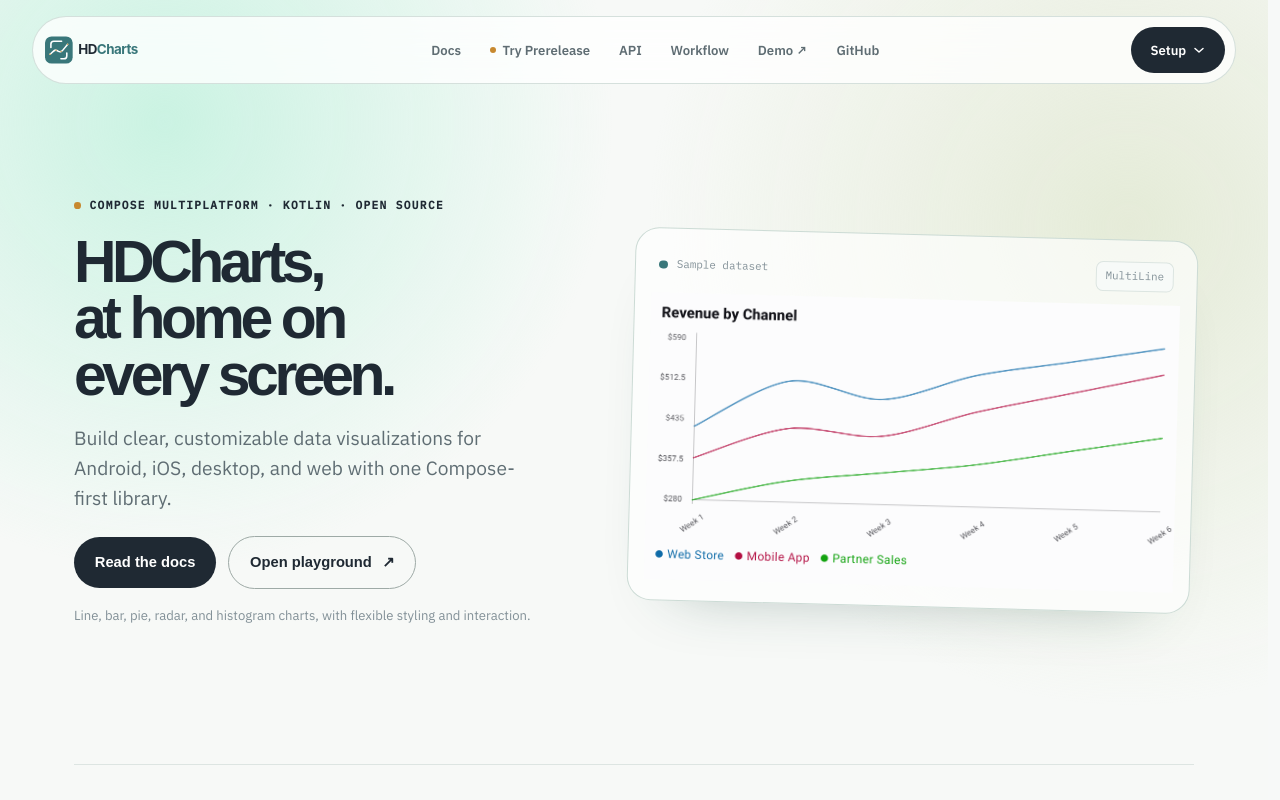
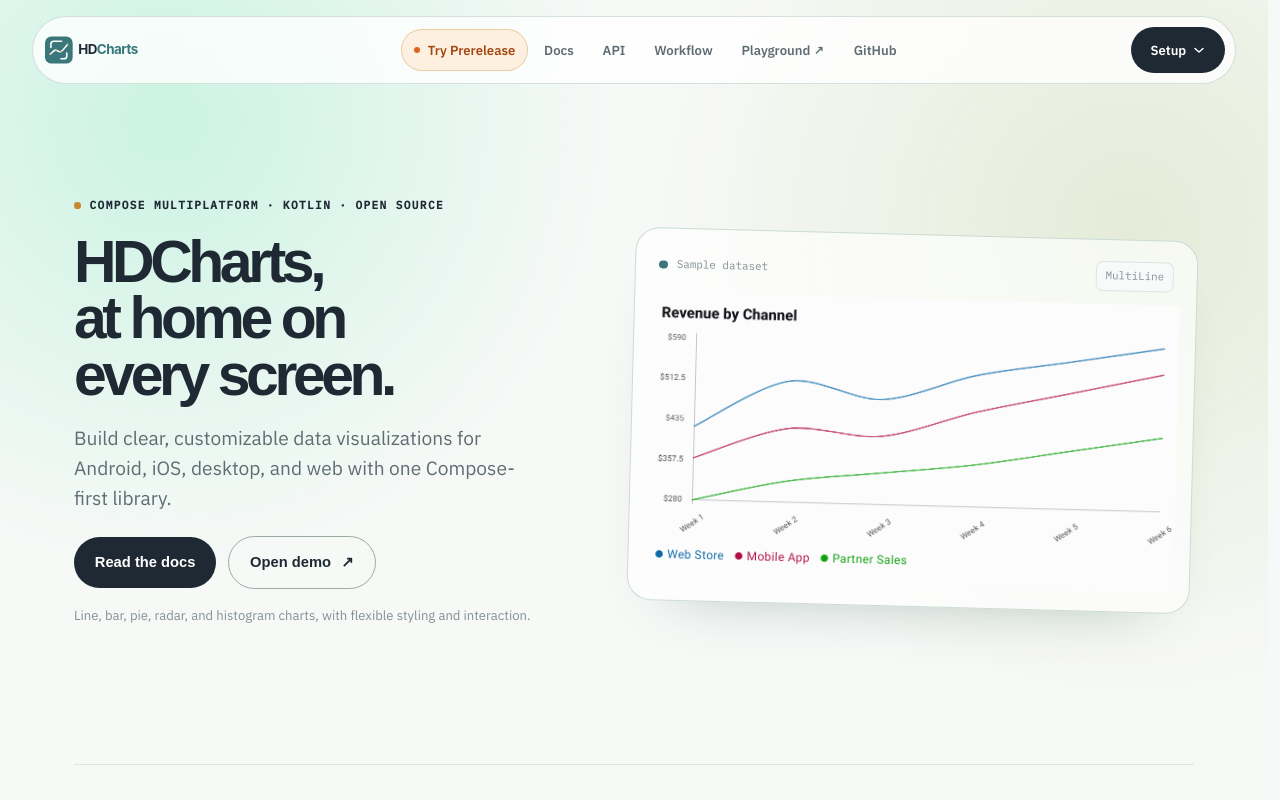
Before and after one commit to HDCharts/charts-docs, a Next.js app in the folder docs-app/: page / in a window 1280 px wide. Shown: the top 800 px of the page. Built offline with nearby package versions, Linux system fonts and the light colour scheme; a web font is replaced by a local one.

Commit message:
feat(nav): highlight Try Prerelease and swap Demo/Playground (#102)

```diff
--- a/docs-app/app/globals.css
+++ b/docs-app/app/globals.css
@@ -475,19 +475,45 @@
   color: var(--marketing-ink);
 }
 
-.marketing-nav-highlight {
+.marketing-nav-links a.marketing-nav-highlight,
+.marketing-mobile-nav a.marketing-nav-highlight {
   display: inline-flex;
   align-items: center;
-  gap: 0.4rem;
+  gap: 0.45rem;
+  background: #fdf0e1;
+  color: #a4480f;
+  box-shadow: inset 0 0 0 1px rgba(199, 137, 47, 0.35);
 }
 
+.marketing-mobile-nav a.marketing-nav-highlight {
+  align-self: flex-start;
+}
+
+.marketing-nav-links a.marketing-nav-highlight:hover,
+.marketing-mobile-nav a.marketing-nav-highlight:hover {
+  background: #fbe4ca;
+  color: #8a3a0a;
+}
+
+/* Live dot with a soft pulsing ring. */
 .marketing-nav-highlight::before {
   content: '';
   display: inline-block;
+  flex-shrink: 0;
   width: 0.4rem;
   height: 0.4rem;
   border-radius: 50%;
-  background: var(--marketing-apricot);
+  background: #e0621b;
+  animation: marketing-hot-pulse 2s ease-out infinite;
+}
+
+@keyframes marketing-hot-pulse {
+  0% { box-shadow: 0 0 0 0 rgba(224, 98, 27, 0.5); }
+  70%, 100% { box-shadow: 0 0 0 0.35rem rgba(224, 98, 27, 0); }
+}
+
+@media (prefers-reduced-motion: reduce) {
+  .marketing-nav-highlight::before { animation: none; }
 }
 
 .marketing-setup-menu {
--- a/docs-app/app/page.tsx
+++ b/docs-app/app/page.tsx
@@ -19,7 +19,7 @@
             </p>
             <div className="marketing-actions">
               <Link href={`/${defaultVersion}/wiki`} className="marketing-button marketing-button-primary">Read the docs</Link>
-              <a href="/playground" target="_blank" rel="noopener noreferrer" className="marketing-button marketing-button-secondary">Open playground <span aria-hidden="true">↗</span></a>
+              <a href={`/demo/${defaultVersion}/`} target="_blank" rel="noopener noreferrer" className="marketing-button marketing-button-secondary">Open demo <span aria-hidden="true">↗</span></a>
             </div>
             <p className="marketing-hero-note">Line, bar, pie, radar, and histogram charts, with flexible styling and interaction.</p>
           </div>
--- a/docs-app/components/MarketingHeader.tsx
+++ b/docs-app/components/MarketingHeader.tsx
@@ -22,12 +22,12 @@
         </Link>
 
         <nav className="marketing-nav-links" aria-label="Main navigation">
+          <Link href="/snapshot/wiki" className="marketing-nav-highlight">Try Prerelease</Link>
           <Link href={`/${versionId}/wiki`}>Docs</Link>
-          <Link href="/snapshot/wiki" className="marketing-nav-highlight">Try Prerelease</Link>
           <Link href={`/${versionId}/api`}>API</Link>
           <Link href="/workflow">Workflow</Link>
-          <a href={`/demo/${versionId}/`} target="_blank" rel="noopener noreferrer">
-            Demo <span aria-hidden="true">↗</span>
+          <a href="/playground" target="_blank" rel="noopener noreferrer">
+            Playground <span aria-hidden="true">↗</span>
           </a>
           <a href={GITHUB_URL} target="_blank" rel="noopener noreferrer">GitHub</a>
         </nav>
@@ -49,14 +49,14 @@
       </div>
 
       <div id="marketing-mobile-nav" className={`marketing-mobile-nav${menuOpen ? ' is-open' : ''}`}>
+        <Link href="/snapshot/wiki" className="marketing-nav-highlight" onClick={() => setMenuOpen(false)}>Try Prerelease</Link>
         <Link href={`/${versionId}/wiki/getting-started`} onClick={() => setMenuOpen(false)}>Setup</Link>
         <Link href={`/${versionId}/agent`} onClick={() => setMenuOpen(false)}>Agent</Link>
         <Link href={`/${versionId}/wiki`} onClick={() => setMenuOpen(false)}>Docs</Link>
-        <Link href="/snapshot/wiki" className="marketing-nav-highlight" onClick={() => setMenuOpen(false)}>Try Prerelease</Link>
         <Link href={`/${versionId}/api`} onClick={() => setMenuOpen(false)}>API</Link>
         <Link href="/workflow" onClick={() => setMenuOpen(false)}>Workflow</Link>
-        <a href={`/demo/${versionId}/`} target="_blank" rel="noopener noreferrer">
-          Demo <span aria-hidden="true">↗</span>
+        <a href="/playground" target="_blank" rel="noopener noreferrer">
+          Playground <span aria-hidden="true">↗</span>
         </a>
         <a href={GITHUB_URL} target="_blank" rel="noopener noreferrer">GitHub</a>
       </div>
```
